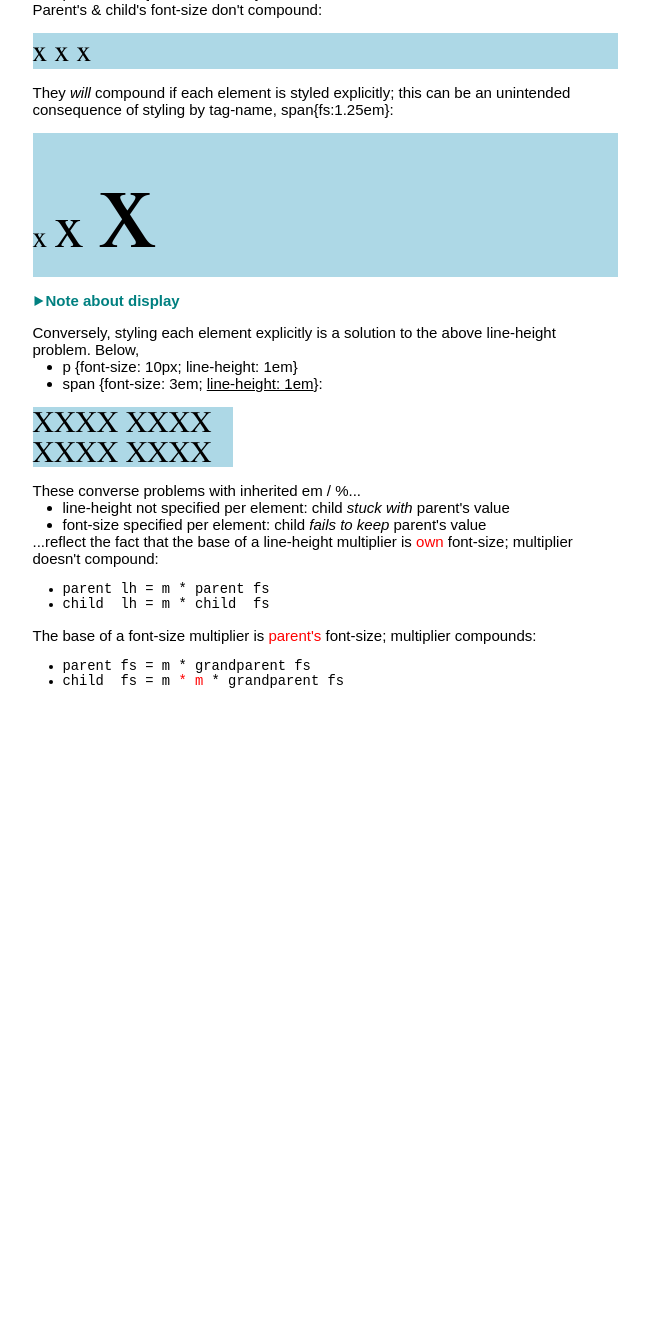
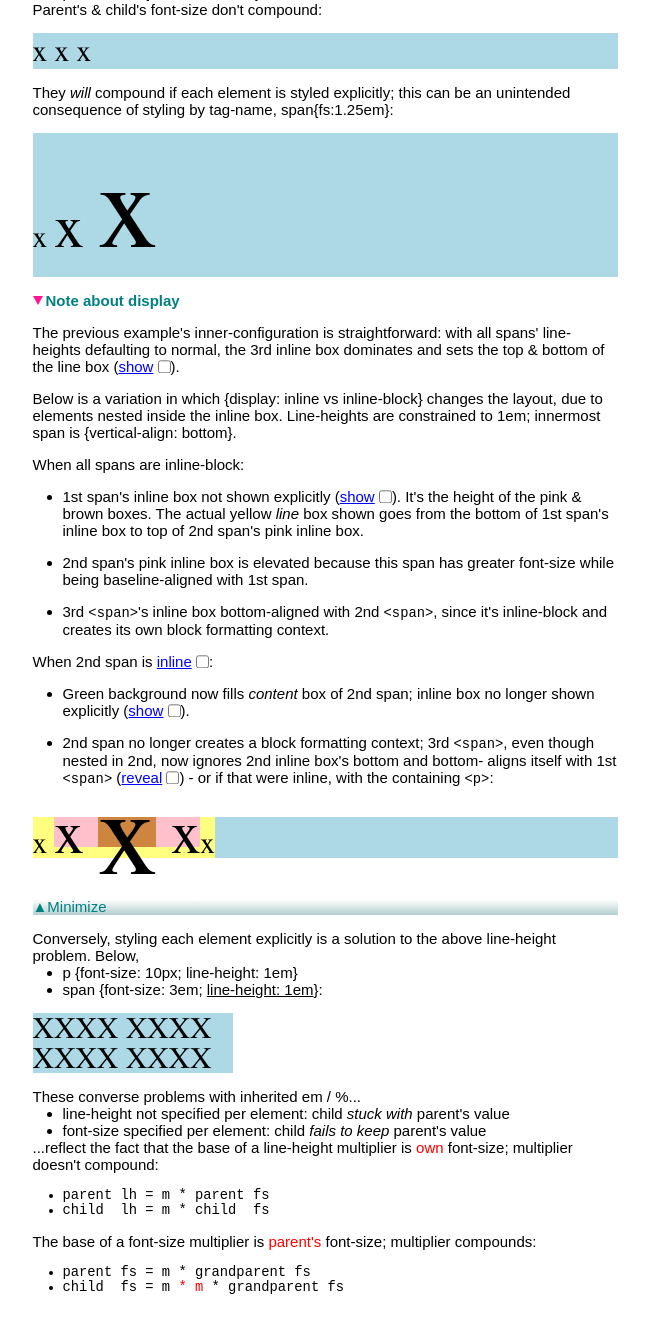
Before and after one commit to akrueg/portfolio, a Jekyll site: the page built from inline22.html, in a window 1280 px wide and 1400 px high, scrolled down 646 px. Shown: the top 1333 px of the window, without its empty margins (315-964 px from the left). Built offline with Jekyll 4.4.1, drawn with Linux system fonts in a browser that asks for light colours; before the commit the page ends 1440 px from its top, so only the background shows below that.

Commit message:
Update inline22.html

```diff
--- a/inline22.html
+++ b/inline22.html
@@ -205,7 +205,7 @@
 ---------------------------------------------------------------------
 -------------------------------------------------------------------->
 
-<div class='discloseC mdCaptureStart'></div>
+<div class='disclose C mdCaptureStart'></div>
 
 <p><strong>Note about display</strong></p>
 
@@ -221,25 +221,27 @@
 
 <ul>
 <li><p>1st span&#39;s inline box not shown explicitly
-(<label>show</label> <input type='checkbox' id='Ex07chk1'>). It&#39;s the height
+(<label>show</label> <input type='checkbox' id='Ctr07chk1'>). It&#39;s the height
 of the pink &amp; brown boxes.  The actual yellow <em>line</em> box shown goes from the
 bottom of 1st span&#39;s inline box to top of 2nd span&#39;s pink inline box.</p></li>
 <li><p>2nd span&#39;s pink inline box is elevated because this span has greater font-size
 while being baseline-aligned with 1st span.</p></li>
-<li><p><em>3rd <code>&lt;span&gt;</code>&#39;s</em>{.Disc07s1} inline box bottom-aligned with <em>2nd <code>&lt;span&gt;</code></em>{.Disc07s2}, since it&#39;s
-inline-block and creates its own block formatting context.</p></li>
+<li><p><em>3rd <code>&lt;span&gt;</code>&#39;s</em>{.Ctr07s1} inline box bottom-aligned with
+<em>2nd <code>&lt;span&gt;</code></em>{.Ctr07s2}, since it&#39;s inline-block and creates its own block
+formatting context.</p></li>
 </ul>
 
-<p>When 2nd span is inline:</p>
+<p>When 2nd span is <label>inline</label> <input id='Ctr07chk2' type='checkbox'>:</p>
 
 <ul>
 <li><p>Green background now fills <em>content</em> box of 2nd span;
 inline box no longer shown explicitly
-(<label>show</label> <input type='checkbox' id='Ex07chk2'>).</p></li>
-<li><p>2nd span no longer creates a block formatting context; <em>3rd <code>&lt;span&gt;</code></em>{.Disc07s1}, even
+(<label>show</label> <input type='checkbox' id='Ctr07chk3'>).</p></li>
+<li><p>2nd span no longer creates a block formatting context; <em>3rd <code>&lt;span&gt;</code></em>{.Ctr07s1}, even
 though nested in 2nd, now ignores 2nd inline box&#39;s bottom and bottom-
-aligns itself with <em>1st <code>&lt;span&gt;</code></em>{.Disc07s3} (or if that were inline, with
-the containing <code>&lt;p&gt;</code>):</p></li>
+aligns itself with <em>1st <code>&lt;span&gt;</code></em>{.Ctr07s3}
+(<label>reveal</label> <input id='Ctr07chk4' type='checkbox'>) -
+or if that were inline, with  the containing <code>&lt;p&gt;</code>:  </p></li>
 </ul>
 
 <!-------------------------------------------------------------------
@@ -262,10 +264,6 @@
  --><span id='Ex07p1s5'>x</span>
   </p>
 </div>
-
-<p class='controls'>2nd span:
-  <select id='Ctr07sel1' data-opts='inline,*inline-block'></select>
-</p>
 
 <div class='mdCaptureEnd'></div>
 
```
